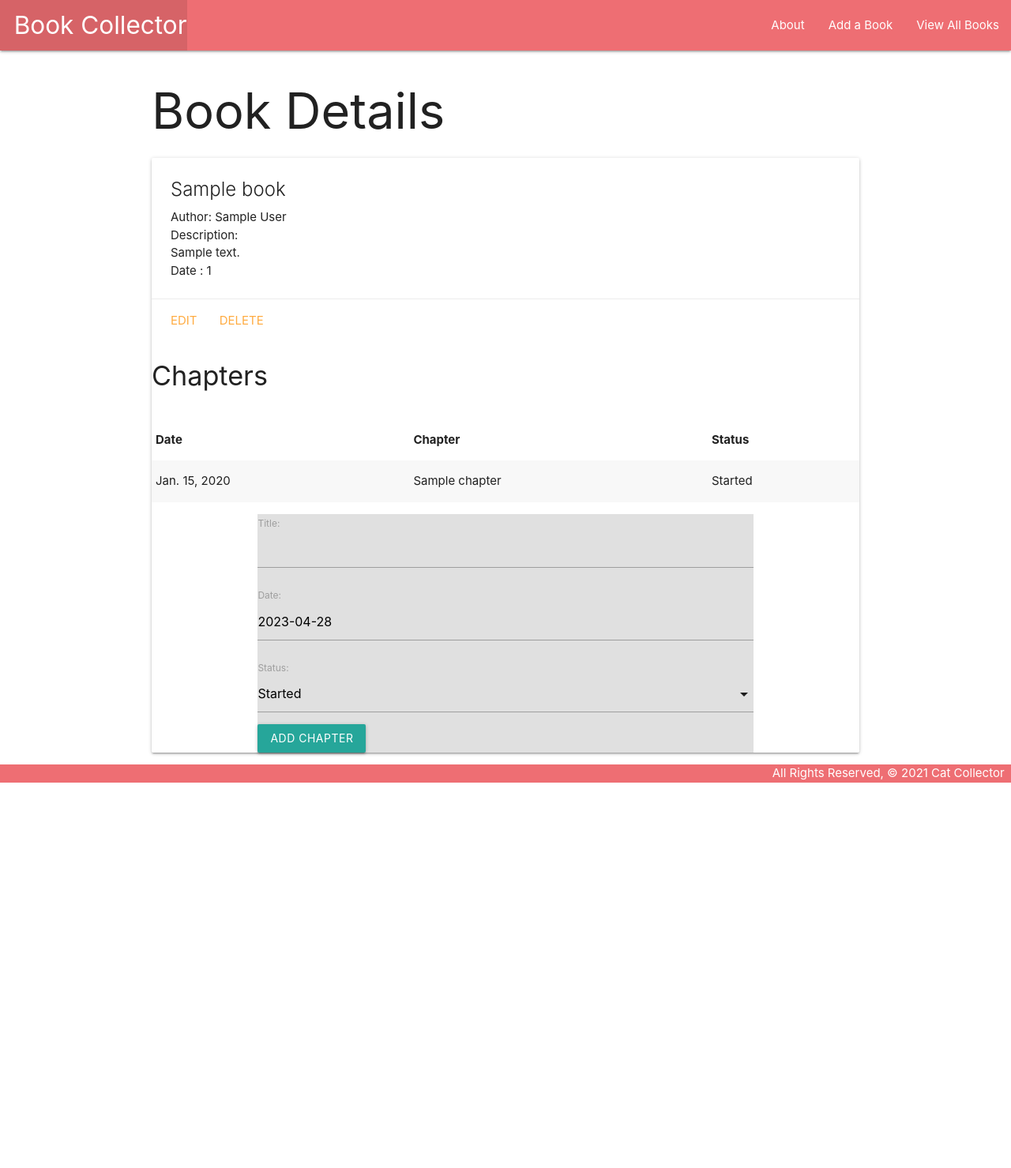
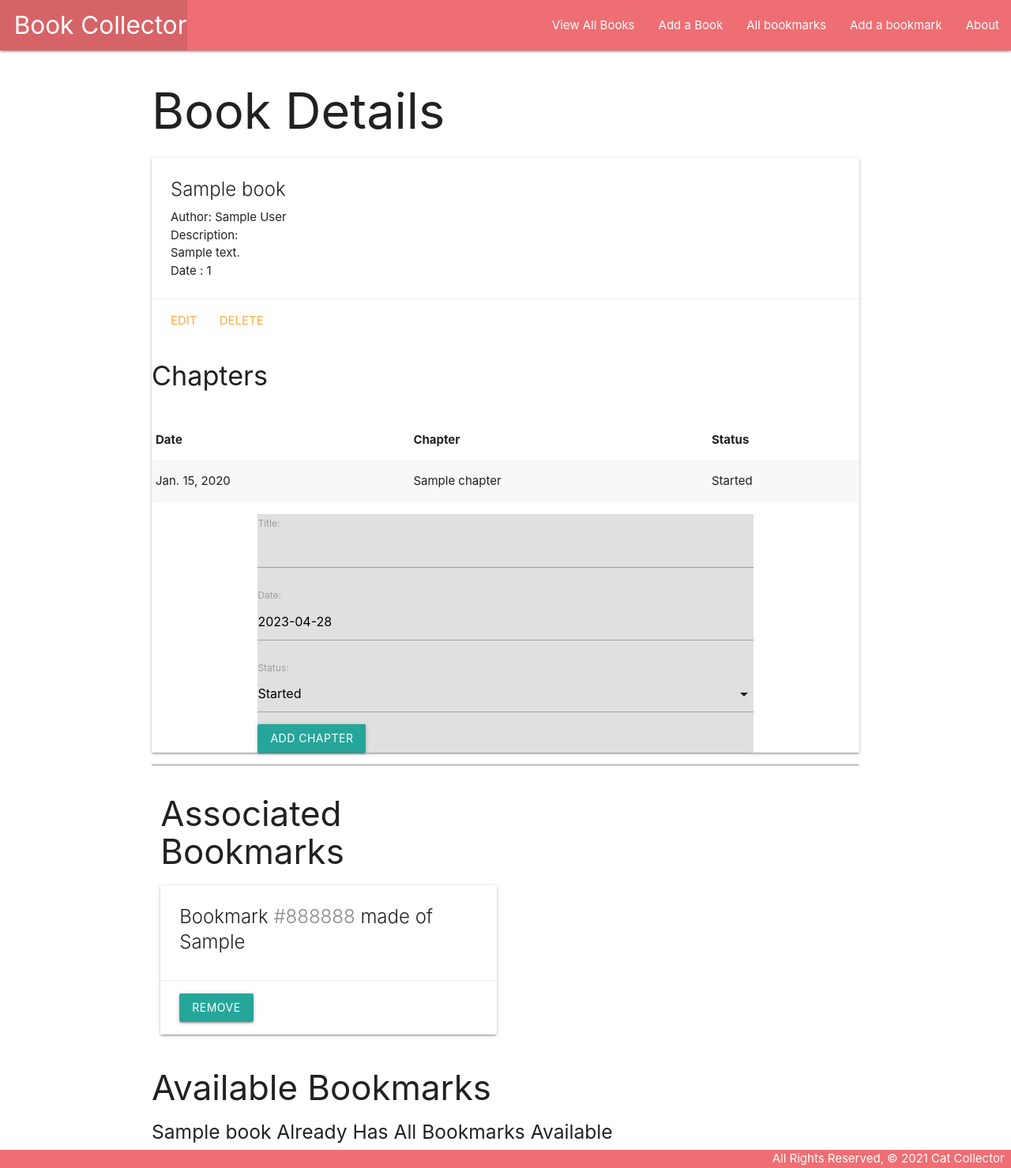
Before and after one commit to enricoxs01/books, a Django app: page /books/1/ in a window 1280 px wide. Shown: the whole page at 79% size. Before the commit the page ends 991 px from the top, so only its background shows below. Run offline with Django 4.2, Linux system fonts and the light colour scheme; tables that the repository leaves empty hold one stand-in row (values such as "Sample post").

Commit message:
Finally refactored the whole thing

```diff
--- a/main_app/admin.py
+++ b/main_app/admin.py
@@ -4,3 +4,4 @@ from .models import *
 # Register your models here.
 admin.site.register(Book)
 admin.site.register(Chapter)
+admin.site.register(Bookmark)
--- a/main_app/forms.py
+++ b/main_app/forms.py
@@ -1,7 +1,13 @@
 from django.forms import ModelForm
-from .models import Chapter
+from .models import Chapter, Bookmark
 
 class ChapterForm(ModelForm):
   class Meta:
     model = Chapter
     fields = ['title', 'date','status']
+
+
+class BookmarkForm(ModelForm):
+  class Meta:
+    model = Bookmark
+    fields = ['color', 'material']
--- a/main_app/models.py
+++ b/main_app/models.py
@@ -8,17 +8,31 @@ STATUS = (
 )
 
 # Create your models here.
+class Bookmark (models.Model):
+    color = models.CharField(max_length = 20)
+    material = models.CharField(max_length = 30)
+
+    def __str__(self):
+        return self.color
+
+    def get_absolute_url(self):
+        return reverse('bookmarks_detail', kwargs={'pk': self.id})
+
 class Book(models.Model):
     title = models.CharField(max_length=100)
     author = models.CharField(max_length=200)
     description = models.TextField(max_length=250)
     date = models.IntegerField()
+    bookmark = models.ManyToManyField(Bookmark)
 
     def __str__(self):
         return self.title
 
     def get_absolute_url(self):
         return reverse('detail', kwargs={'book_id': self.id})
+
+
+
 
 class Chapter (models.Model):
     title = models.CharField(max_length = 200)
@@ -35,7 +49,3 @@ class Chapter (models.Model):
 
     class Meta:
         ordering = ['-date']
-
-class Bookmark (models.Model):
-    page = models.PositiveIntegerField()
-    note = models.CharField(max_length = 100)
--- a/main_app/templates/base.html
+++ b/main_app/templates/base.html
@@ -19,9 +19,11 @@
           <li><a href="/" class="left brand-logo">&nbsp;&nbsp;Book Collector</a></li>
         </ul>
         <ul class="right">
+          <li><a href="{% url 'index'%}">View All Books</a></li>
+          <li><a href="{% url 'book_create' %}">Add a Book</a></li>
+          <li><a href="{% url 'bookmark_index' %}">All bookmarks</a></li>
+          <li><a href="{% url 'bookmark_create' %}">Add a bookmark</a></li>
           <li><a href="{% url 'about'%}">About</a></li>
-          <li><a href="{% url 'book_create' %}">Add a Book</a></li>
-          <li><a href="{% url 'index'%}">View All Books</a></li>
         </ul>
       </div>
     </nav>
--- a/main_app/templates/books/detail.html
+++ b/main_app/templates/books/detail.html
@@ -42,6 +42,55 @@
     </div>
   </div>
 </div>
+<!-- The below is for bookmarks-->
+  <hr>
+  <div class="row">
+    <div class="col s6">
+      <h3>Associated Bookmarks </h3>
+      {% if book.bookmark.count %}
+        {% for bm in book.bookmark.all %}
+          <div class="card">
+            <div class="card-content">
+              <span class="card-title">
+                Bookmark <span style="color: {{ bm.color }}">{{ bm.color }}</span> made of  {{ bm.material }}
+              </span>
+            </div>
+            <div class="card-action">
+              <form action="{% url 'unassoc_bookmark' book.id bm.id %}" method="POST">
+                {% csrf_token %}
+                <button type="submit" class="btn">Remove</button>
+              </form>
+            </div>
+          </div>
+        {% endfor %}
+      {% else %}
+        <h5>No Bookmarks yet</h5>
+      {% endif %}
+    </div>
+  </div>
+  <div class="col s6">
+    <h3>Available Bookmarks</h3>
+    {% if bookmarks.count %}
+      {% for bm in bookmarks.all %}
+        <div class="card">
+          <div class="card-content">
+            <span class="card-title">
+              Bookmark <span style="color: {{ bm.color }}">{{ bm.color }}</span> made of  {{ bm.material }}
+            </span>
+          </div>
+          <div class="card-action">
+            <form action="{% url 'assoc_bookmark' book.id bm.id %}" method="POST">
+              {% csrf_token %}
+              <button type="submit" class="btn">Add</button>
+            </form>
+          </div>
+        </div>
+      {% endfor %}
+    {% else %}
+      <h5>{{book.title}} Already Has All Bookmarks Available</h5>
+    {% endif %}
+  </div>
+
 
 <script>
   const dateEl = document.getElementById('id_date');
--- a/main_app/urls.py
+++ b/main_app/urls.py
@@ -11,6 +11,15 @@ urlpatterns = [
     path('books/create/', views.BookCreate.as_view(), name='book_create'),
     path('books/<int:pk>/update/', views.BookUpdate.as_view(), name='book_update'),
     path('books/<int:pk>/delete/', views.BookDelete.as_view(), name='book_delete'),
-    path('cats/<int:book_id>/add_chapter/', views.add_chapter, name='add_chapter'),
+    path('books/<int:book_id>/add_chapter/', views.add_chapter, name='add_chapter'),
+    path('books/<int:book_id>/assoc_bookmark/<int:bookmark_id>/', views.assoc_bookmark, name='assoc_bookmark'),
+    path('books/<int:book_id>/unassoc_bookmark/<int:bookmark_id>/', views.unassoc_bookmark, name='unassoc_bookmark'),
 
+
+   # path('bookmark/', views.bookmark_index, name = 'bookmark_index'),
+    path('bookmark/', views.BookmarkList.as_view(), name='bookmark_index'),
+    path('bookmark/<int:pk>/', views.BookmarkDetail.as_view(), name='bookmark_detail'),
+    path('bookmark/create', views.BookmarkCreate.as_view(), name = 'bookmark_create'),
+    path('bookmark/<int:pk>/delete', views.BookmarkDelete.as_view(), name = 'bookmark_delete'),
+    path('bookmark/<int:pk>/update/', views.BookmarkUpdate.as_view(), name='bookmark_update')
 ]
--- a/main_app/views.py
+++ b/main_app/views.py
@@ -1,8 +1,8 @@
 from django.shortcuts import render,redirect
-from .models import Book
-from django.views.generic import ListView
+from .models import Book,Bookmark
+from django.views.generic import ListView, DetailView
 from django.views.generic.edit import CreateView, UpdateView, DeleteView
-from .forms import ChapterForm
+from .forms import ChapterForm, BookmarkForm
 
 
 
@@ -23,7 +23,24 @@ def book_index(request):
 def book_detail(request, book_id):
   book = Book.objects.get(id=book_id)
   chapter_form = ChapterForm()
-  return render(request, 'books/detail.html', { 'book': book, 'chapter': chapter_form })
+  #bookmarks = book.bookmark.all()
+  id_list = book.bookmark.all().values_list('id')
+  unassociated_bookmarks = Bookmark.objects.exclude(id__in=id_list)
+
+  return render(request, 'books/detail.html', {
+    'book': book,
+    'chapter': chapter_form,
+    'bookmarks': unassociated_bookmarks })
+
+def assoc_bookmark(request, book_id, bookmark_id):
+
+  Book.objects.get(id=book_id).bookmark.add(bookmark_id)
+  return redirect('detail',book_id=book_id)
+
+def unassoc_bookmark(request, book_id, bookmark_id):
+
+  Book.objects.get(id=book_id).bookmark.remove(bookmark_id)
+  return redirect('detail',book_id=book_id)
 
 
 def add_chapter(request, book_id):
@@ -36,16 +53,42 @@ def add_chapter(request, book_id):
     new_chapter.save()
   return redirect('detail', book_id=book_id)
 
+#def bookmark_index(request):
+# bookmarks = Bookmark.objects.all()
+#  return render(request, 'bookmarks/index.html', {
+#    'bookmarks': bookmarks
+#  })
+
+
 class BookCreate(CreateView):
   model = Book
-  fields = '__all__'
+  fields = ['title','author','description','date']
   success_url = '/books'
 
 class BookUpdate(UpdateView):
   model = Book
-  # Let's disallow the renaming of a cat by excluding the name field!
   fields = ['author', 'description', 'date']
 
 class BookDelete(DeleteView):
   model = Book
   success_url = '/books'
+
+
+class BookmarkCreate(CreateView):
+  model = Bookmark
+  fields = '__all__'
+  success_url = '/'
+
+class BookmarkList(ListView):
+  model = Bookmark
+
+class BookmarkDetail(DetailView):
+  model=Bookmark
+
+class BookmarkDelete(DeleteView):
+  model = Bookmark
+  success_url = '/'
+
+class BookmarkUpdate(UpdateView):
+  model = Bookmark
+  fields = ['color', 'material']
```
Also changed, not shown: main_app/templates/bookmarks/index.html (added, +16 -0 lines), main_app/templates/main_app/bookmark_confirm_delete.html (added, +13 -0 lines), main_app/templates/main_app/bookmark_detail.html (added, +20 -0 lines), main_app/templates/main_app/bookmark_form.html (added, +21 -0 lines), main_app/templates/main_app/bookmark_list.html (added, +17 -0 lines), main_app/migrations/0005_bookmark_alter_chapter_options_book_bookmark.py (added).
